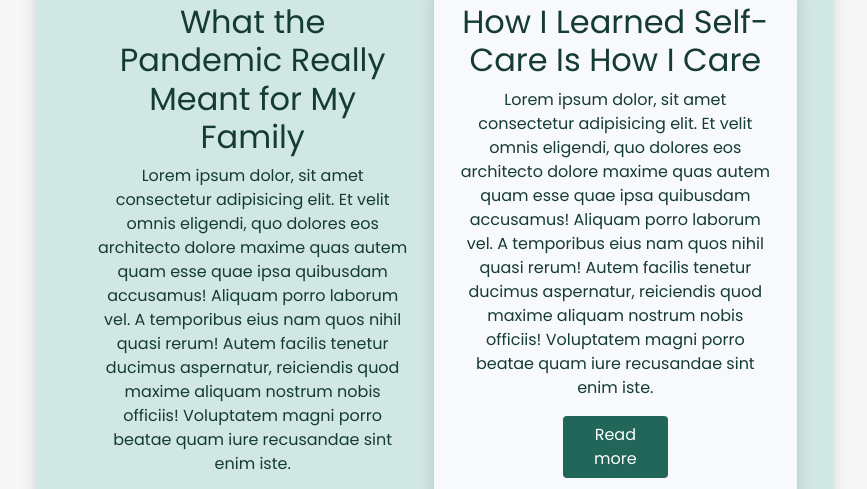
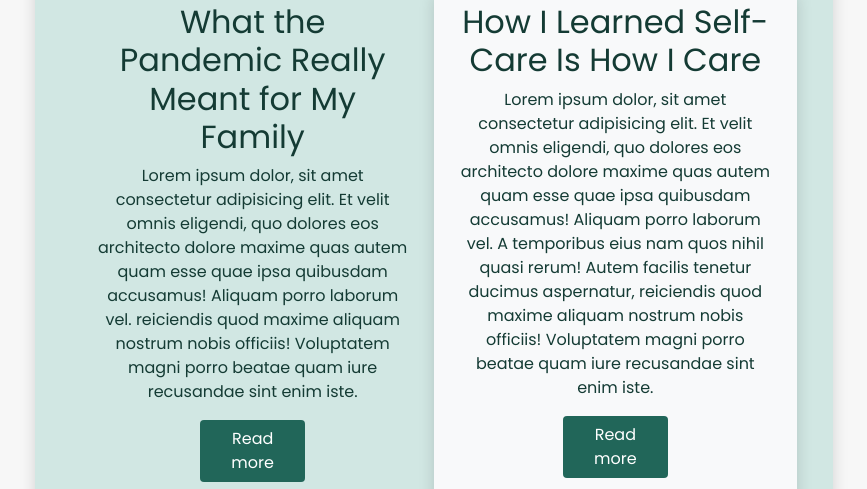
Before and after one commit to ProjectMarble01/ProjectMarble01.github.io, a website: page index.html in a window 1280 px wide. Shown: the part 2291-2780 px from the top of the page, without its empty margins (206-1073 px from the left). Drawn offline with nearby package versions, Linux system fonts and the light colour scheme.

Commit message:
Revised some contents

```diff
--- a/index.html
+++ b/index.html
@@ -107,7 +107,7 @@
                         <div class="col col-md-6 col-sm-12 col-xs-12 text-center bodyContainer rounded-3 text-dark py-3 px-4 mx-auto my-3">
                             <h2 class="customText">What the Pandemic Really Meant for My Family</h2>
                             <p class="customText">Lorem ipsum dolor, sit amet consectetur adipisicing elit. Et velit omnis eligendi, quo dolores eos architecto dolore maxime quas autem quam esse quae ipsa quibusdam accusamus! Aliquam porro laborum vel.
-                            A temporibus eius nam quos nihil quasi rerum! Autem facilis tenetur ducimus aspernatur, reiciendis quod maxime aliquam nostrum nobis officiis! Voluptatem magni porro beatae quam iure recusandae sint enim iste.</p>
+                            reiciendis quod maxime aliquam nostrum nobis officiis! Voluptatem magni porro beatae quam iure recusandae sint enim iste.</p>
                             <div class="d-grid gap-2 col-4 mx-auto"><button class="btn customBtn">Read more</button></div>
                         </div>
                         <div class="col col-md-6 col-sm-12 col-xs-12 text-center bodyContainer shadow bg-light rounded-3 text-dark py-3 px-4 mx-auto my-3">
```
